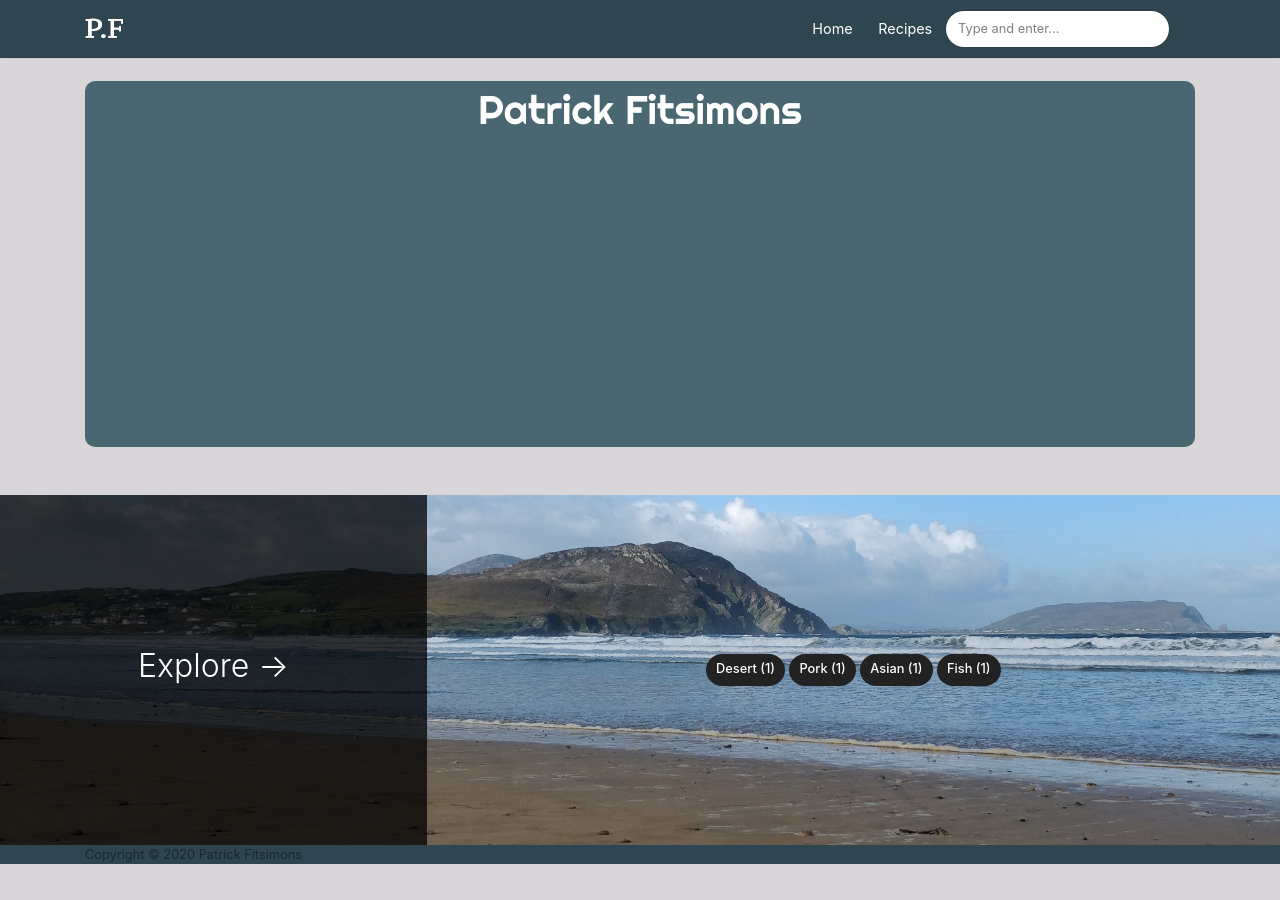
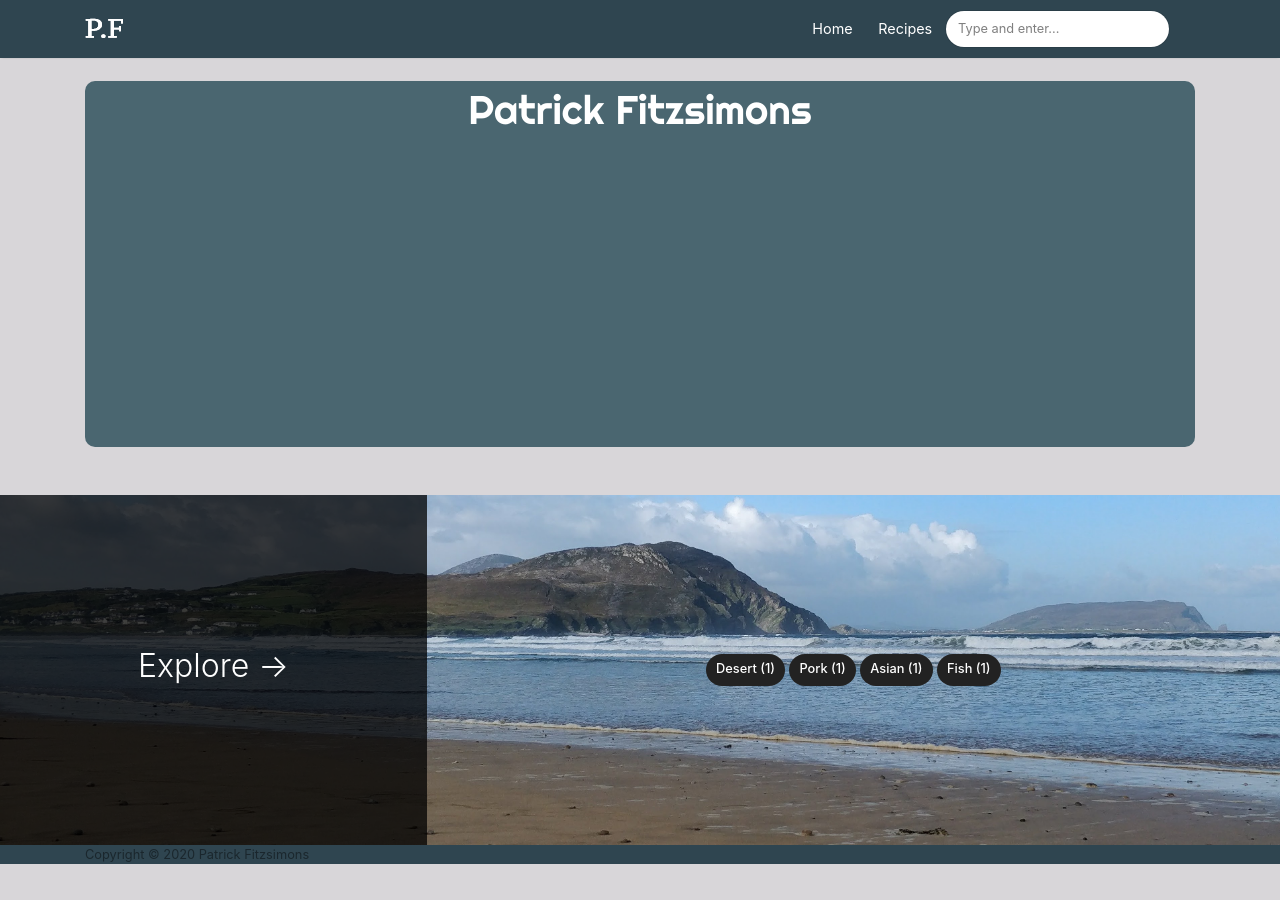
Before and after one commit to pfitzsimons/pfitzsimons.github.io, a Jekyll site: the page built from _pages/tags.md, in a window 1280 px wide and 900 px high. Built offline with Jekyll 4.4.1, drawn with Linux system fonts in a browser that asks for light colours; nearby versions of some CDN libraries.

Commit message:
Small tidyup

```diff
--- a/_config.yml
+++ b/_config.yml
@@ -1,6 +1,6 @@
 # Site
-name: "Patrick Fitsimons"
-title: "Patrick Fitsimons"
+name: "Patrick Fitzsimons"
+title: "Patrick Fitzsimons"
 description: ""
 logo: 'assets/images/logo.png'
 favicon: 'assets/images/logo.png'
```
Also changed, not shown: assets/images/avatar.png (added).
